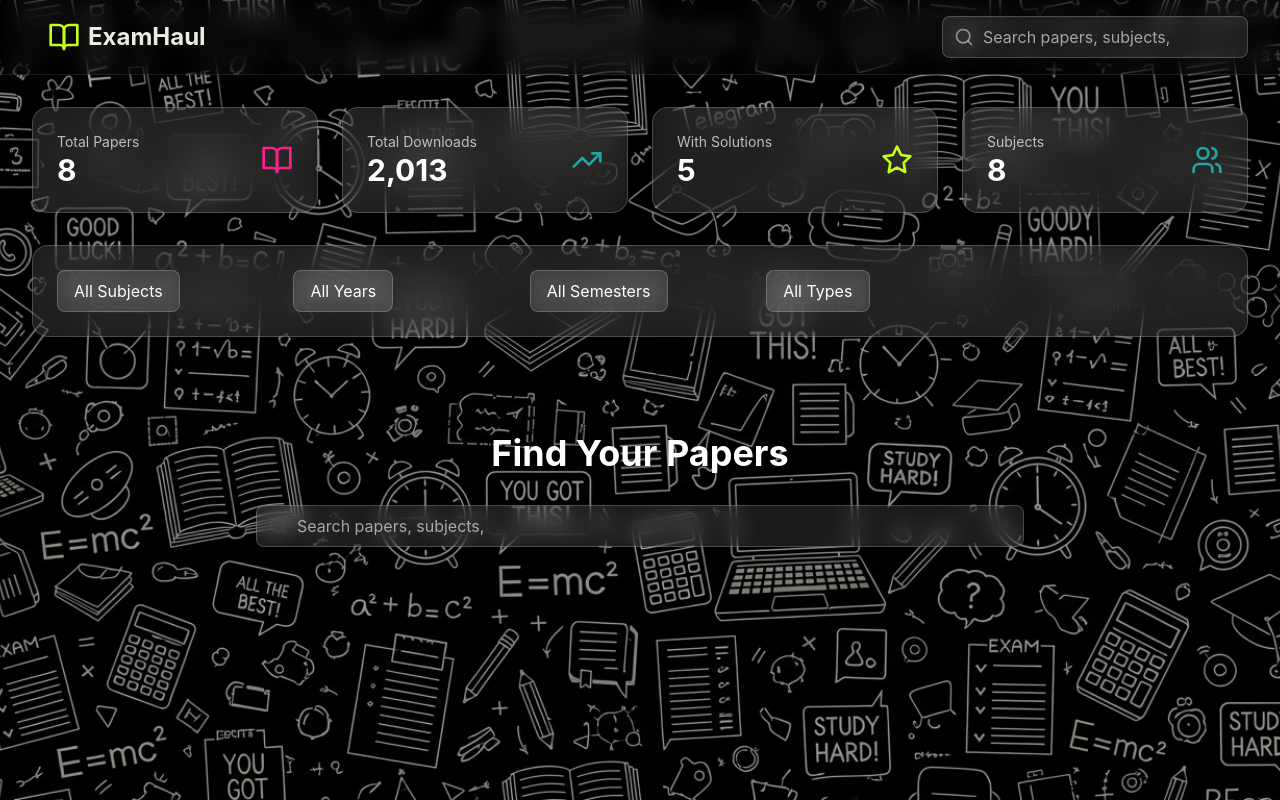
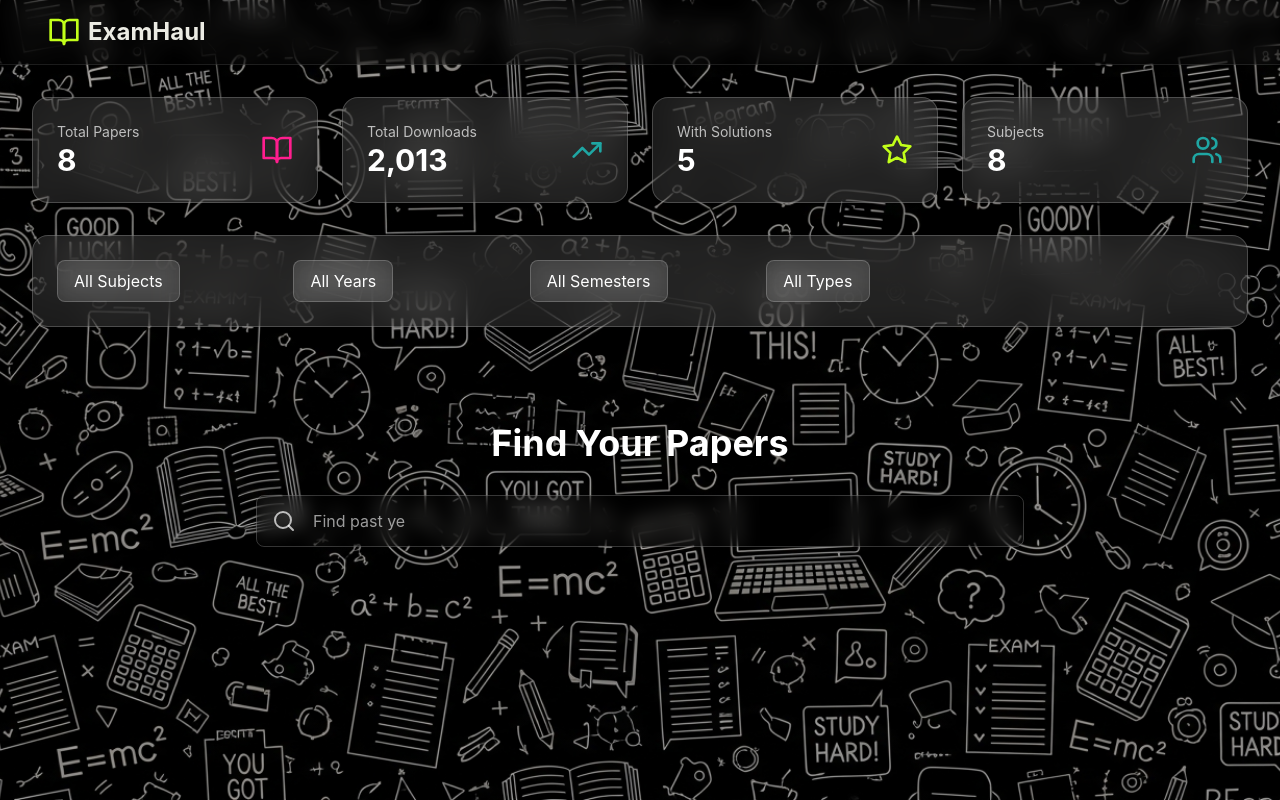
Before and after one commit to samarthnaikk/examhaul, a React (Create React App) app: page / in a window 1280 px wide. Built offline with nearby package versions, Linux system fonts and the light colour scheme.

Commit message:
updated search bar

```diff
--- a/src/components/Dashboard.js
+++ b/src/components/Dashboard.js
@@ -63,9 +63,7 @@ const Dashboard = () => {
                 <h1 className="text-2xl font-bold text-paper-smoke">ExamHaul</h1>
               </div>
             </div>
-            <div className="hidden md:block">
-              <SearchBar searchTerm={searchTerm} setSearchTerm={setSearchTerm} />
-            </div>
+            {/* Search bar removed from header */}
           </div>
         </div>
       </header>
--- a/src/components/PaperComponents.js
+++ b/src/components/PaperComponents.js
@@ -2,11 +2,11 @@ import React, { useEffect, useRef, useState } from 'react';
 import { Search, Download, CheckCircle, XCircle } from 'lucide-react';
 
 const rotatingPlaceholders = [
-  "Search through VIT Vellore's past papers archive",
-  "Search papers, subjects, topics...",
-  "Find exam questions, solutions, and more",
-  "Type a keyword to get started",
-  "Explore previous year papers by subject or year"
+  "Search exam papers, subjects, or topics...",
+  "Find past year questions instantly...",
+  "Discover papers by subject or semester...",
+  "Start typing to explore the archive...",
+  "Search solved and unsolved papers..."
 ];
 
 const SearchBar = ({ searchTerm, setSearchTerm }) => {
@@ -16,7 +16,7 @@ const SearchBar = ({ searchTerm, setSearchTerm }) => {
   const intervalRef = useRef();
   const typingRef = useRef();
 
-  // Typing animation effect
+  // Typing animation effect (slower)
   useEffect(() => {
     if (!searchTerm) {
       setTyped('');
@@ -34,7 +34,7 @@ const SearchBar = ({ searchTerm, setSearchTerm }) => {
             return currentText;
           }
         });
-      }, 40); // typing speed
+      }, 80); // slower typing speed
     }
     return () => clearInterval(typingRef.current);
   }, [placeholderIdx, searchTerm]);
@@ -53,13 +53,16 @@ const SearchBar = ({ searchTerm, setSearchTerm }) => {
 
   return (
     <div className="relative flex-1 max-w-3xl mx-auto w-full">
-      <Search className="absolute left-3 top-1/2 transform -translate-y-1/2 text-white/60 w-5 h-5" />
+      <span className="absolute left-4 top-1/2 -translate-y-1/2 flex items-center pointer-events-none z-10">
+        <Search className="text-white/70 w-6 h-6" />
+      </span>
       <input
         type="text"
         placeholder={searchTerm ? '' : typed}
         value={searchTerm}
         onChange={(e) => setSearchTerm(e.target.value)}
-        className="input-field w-full pl-10 pr-4"
+        className="input-field w-full pl-14 pr-4 bg-transparent text-white placeholder-white/60"
+        style={{ minHeight: '3.25rem' }}
       />
     </div>
   );
```
